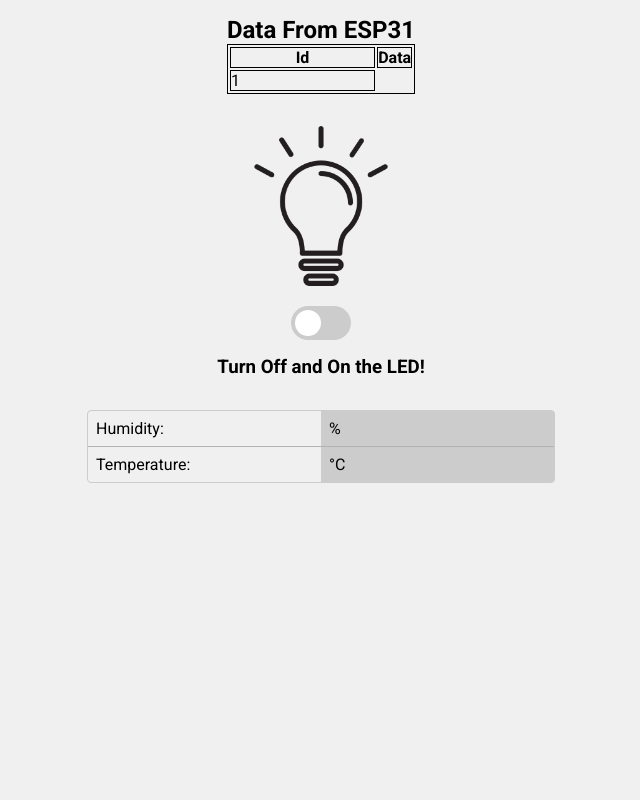
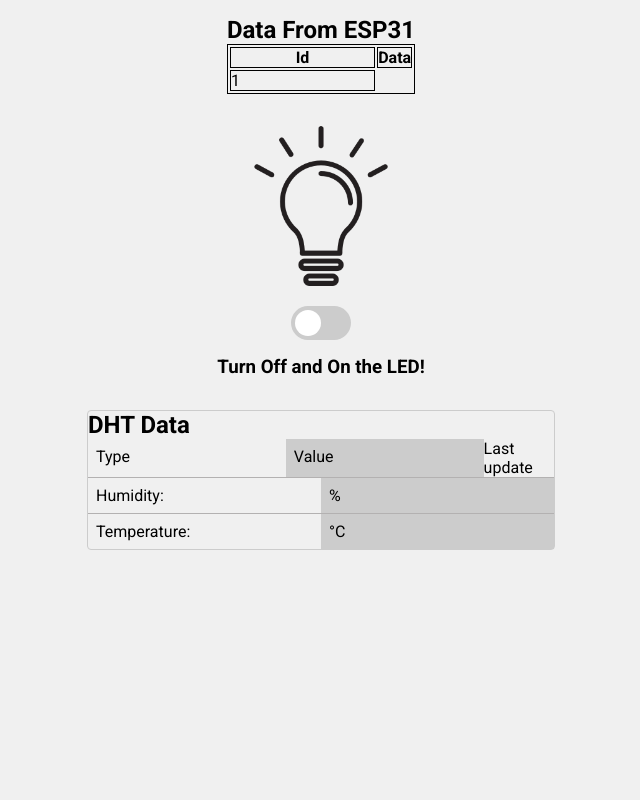
Before and after one commit to sherwanm/esp32, a PHP site: page / in a window 1280 px wide. Shown: the whole page, without its empty margins (319-959 px from the left). Run offline with PHP 8.4, Linux system fonts and the light colour scheme; tables that the repository leaves empty or names only in its code hold one stand-in row (values such as "Sample post"); data that the repository does not hold is empty.

Commit message:
new table row, only in frontend

```diff
--- a/index.php
+++ b/index.php
@@ -40,8 +40,6 @@ CloseCon($con);
 
                     $fields_num = mysqli_num_fields($sqlData);
                     while ($row = mysqli_fetch_row($sqlData)) {
-                        // echo var_dump($row);
-                        // echo var_dump($row[1]);
                         echo "<tr>";
 
                         if ($row[0] == 10) {
@@ -59,8 +57,8 @@ CloseCon($con);
 
                         foreach ($row as $cell) {
                             $length = mb_strlen($cell, 'UTF-8');
-                            if($length < 5) // dont show date here
-                               echo "<td>$cell</td>";
+                            if ($length < 5) // dont show date here
+                                echo "<td>$cell</td>";
                         }
 
                         echo "</tr>\n";
@@ -91,6 +89,12 @@ CloseCon($con);
         </section>
         <section class="dht-data">
             <div class="table-wrapper">
+                <h2>DHT Data</h2>
+                <div class="table-key-value-wrapper">
+                    <div class="table-key">Type</div>
+                    <div class="humidity-percent">Value </div>
+                    <div class="humidity-updated">Last update </div>
+                </div>
                 <div class="table-key-value-wrapper">
                     <div class="table-key">Humidity:</div>
                     <div class="humidity-percent"><?php echo  $humidity ?>% </div>
```
